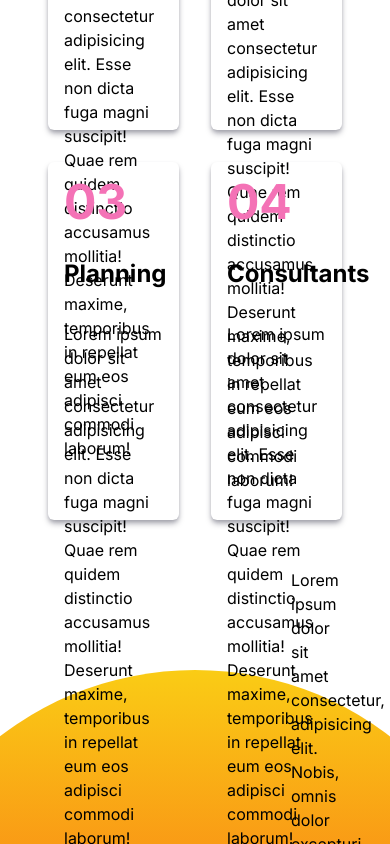
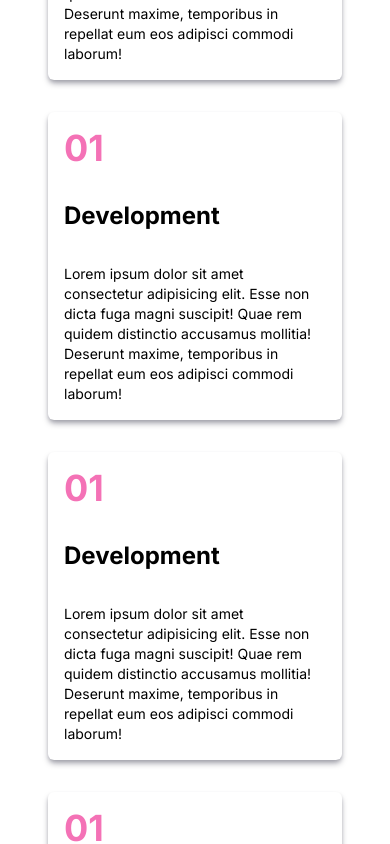
Before and after one commit to maanasmahato4/dasdesign, a Next.js app: page / in a window 390 px wide. Shown: the part 2020-2864 px from the top of the page. Built offline with nearby package versions, Linux system fonts and the light colour scheme.

Commit message:
update: process section responsive

```diff
--- a/components/process/Process.tsx
+++ b/components/process/Process.tsx
@@ -3,13 +3,13 @@ import React from 'react';
 export default function Process() {
 	return (
 		<section
-			className='relative grid h-screen grid-cols-2 grid-rows-2 items-stretch justify-center gap-8 p-12'
+			className='relative grid grid-cols-1 grid-rows-4 items-stretch justify-center gap-8 p-12 md:h-screen md:grid-cols-2 md:grid-rows-2'
 			id='process'
 		>
 			<div className='flex flex-col gap-y-8 rounded-md p-4 shadow-md shadow-zinc-400'>
-				<h2 className='text-5xl font-bold text-pink-400'>01</h2>
+				<h2 className='text-4xl font-bold text-pink-400 lg:text-5xl'>01</h2>
 				<h3 className='text-2xl font-bold'>Development</h3>
-				<p className='text-md'>
+				<p className='md:text-md text-sm'>
 					Lorem ipsum dolor sit amet consectetur adipisicing elit. Esse non
 					dicta fuga magni suscipit! Quae rem quidem distinctio accusamus
 					mollitia! Deserunt maxime, temporibus in repellat eum eos adipisci
@@ -17,9 +17,9 @@ export default function Process() {
 				</p>
 			</div>
 			<div className='flex flex-col gap-y-8 rounded-md p-4 shadow-md shadow-zinc-400'>
-				<h2 className='text-5xl font-bold text-pink-400'>02</h2>
-				<h3 className='text-2xl font-bold'>Design Projects</h3>
-				<p className='text-md'>
+				<h2 className='text-4xl font-bold text-pink-400 lg:text-5xl'>01</h2>
+				<h3 className='text-2xl font-bold'>Development</h3>
+				<p className='md:text-md text-sm'>
 					Lorem ipsum dolor sit amet consectetur adipisicing elit. Esse non
 					dicta fuga magni suscipit! Quae rem quidem distinctio accusamus
 					mollitia! Deserunt maxime, temporibus in repellat eum eos adipisci
@@ -27,9 +27,9 @@ export default function Process() {
 				</p>
 			</div>
 			<div className='flex flex-col gap-y-8 rounded-md p-4 shadow-md shadow-zinc-400'>
-				<h2 className='text-5xl font-bold text-pink-400'>03</h2>
-				<h3 className='text-2xl font-bold'>Planning</h3>
-				<p className='text-md'>
+				<h2 className='text-4xl font-bold text-pink-400 lg:text-5xl'>01</h2>
+				<h3 className='text-2xl font-bold'>Development</h3>
+				<p className='md:text-md text-sm'>
 					Lorem ipsum dolor sit amet consectetur adipisicing elit. Esse non
 					dicta fuga magni suscipit! Quae rem quidem distinctio accusamus
 					mollitia! Deserunt maxime, temporibus in repellat eum eos adipisci
@@ -37,9 +37,9 @@ export default function Process() {
 				</p>
 			</div>
 			<div className='flex flex-col gap-y-8 rounded-md p-4 shadow-md shadow-zinc-400'>
-				<h2 className='text-5xl font-bold text-pink-400'>04</h2>
-				<h3 className='text-2xl font-bold'>Consultants</h3>
-				<p className='text-md'>
+				<h2 className='text-4xl font-bold text-pink-400 lg:text-5xl'>01</h2>
+				<h3 className='text-2xl font-bold'>Development</h3>
+				<p className='md:text-md text-sm'>
 					Lorem ipsum dolor sit amet consectetur adipisicing elit. Esse non
 					dicta fuga magni suscipit! Quae rem quidem distinctio accusamus
 					mollitia! Deserunt maxime, temporibus in repellat eum eos adipisci
```
